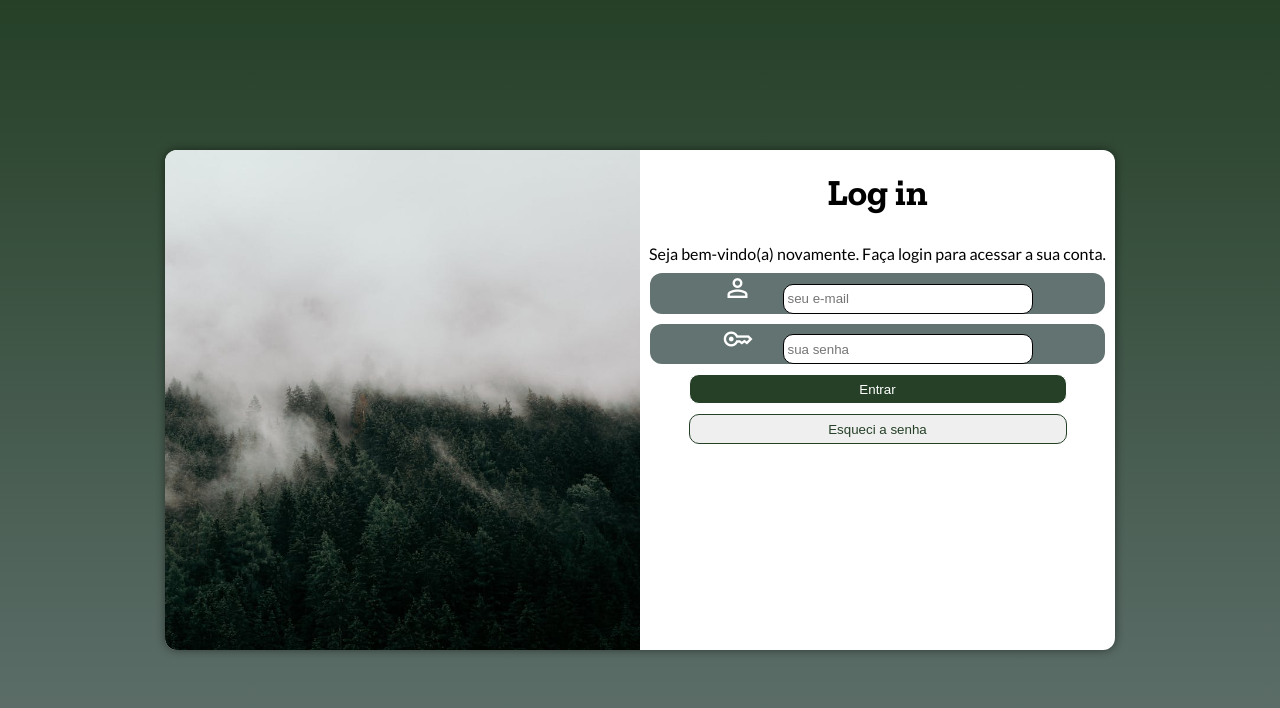
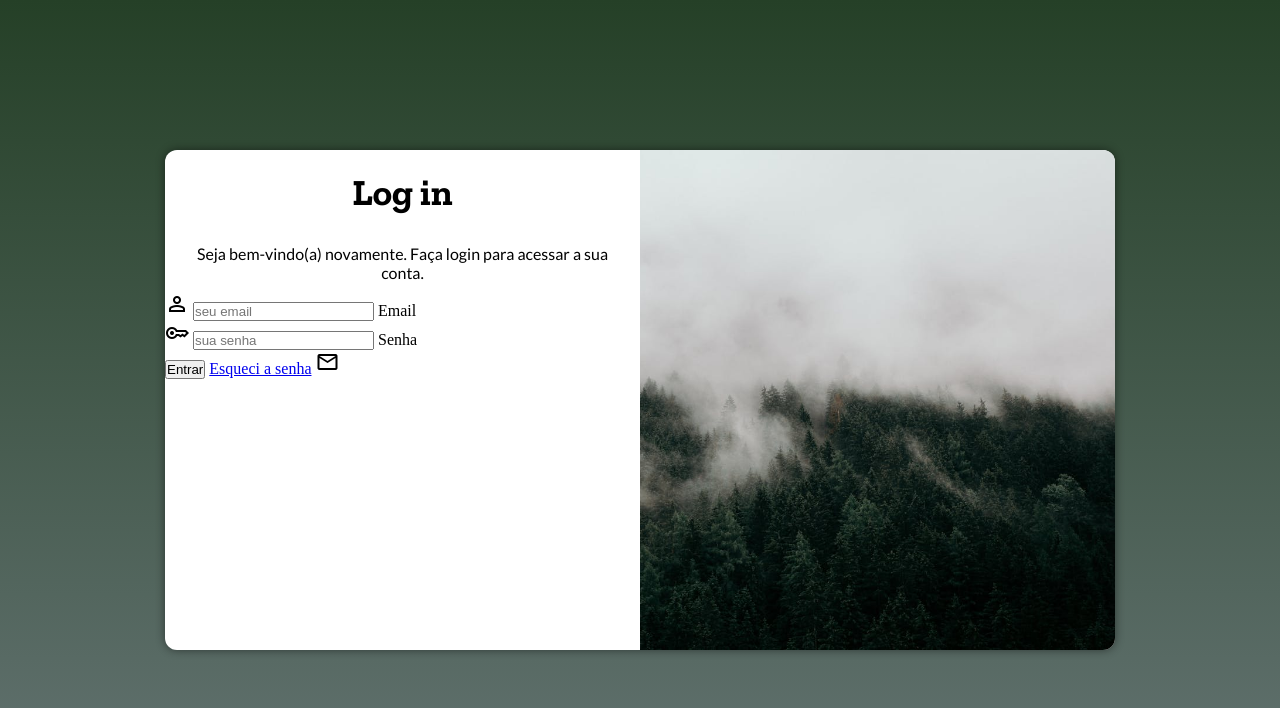
Before and after one commit to jkrocha/projeto-login, a plain HTML site: page index.html in a window 1280 px wide. Drawn offline with nearby package versions, Linux system fonts and the light colour scheme.

Commit message:
formulario

```diff
--- a/estilos/media-query.css
+++ b/estilos/media-query.css
@@ -31,13 +31,13 @@ Grandes telas: acima de 1200px */
     }
 
     #formulario {
-        float: right;
+        float: left;
         width: 50%;
 
     }
 
     #imagem {
-        float: left;
+        float: right;
         width: 50%;
         height: 100%;
     }
--- a/estilos/style.css
+++ b/estilos/style.css
@@ -71,6 +71,7 @@ main {
 
 #formulario {
     display: block;
+
 }
 
 h1 {
@@ -84,31 +85,9 @@ p {
     font-family: var(--fontep);
     text-align: center;
     padding-top: 10px;
+    padding: 10px;
 }
 
-input {
-    height: 30px;
-    border-radius: 10px;
-    width: 250px;
-    padding: 4px;
-    border: 1px solid;
-
-}
-
-#entrar {
-    background-color: var(--cor1);
-    color: white;
-    width: 378px;
-
-}
-
-#senha {
-    border-color: var(--cor1);
-    color: var(--cor1);
-
-    width: 378px;
-
-}
 
 
 #icon, #icon2 {
--- a/index.html
+++ b/index.html
@@ -6,7 +6,6 @@
     <title>Login</title>
     <link rel="stylesheet" href="estilos/style.css">
     <link rel="stylesheet" href="estilos/media-query.css">
-    <link rel="stylesheet" href="https://fonts.googleapis.com/css2?family=Material+Symbols+Outlined:opsz,wght,FILL,GRAD@20..48,100..700,0..1,-50..200" />
     <link rel="stylesheet" href="https://fonts.googleapis.com/css2?family=Material+Symbols+Outlined:opsz,wght,FILL,GRAD@20..48,100..700,0..1,-50..200" />
 </head>
 <body>
@@ -18,24 +17,28 @@
             <div id="formulario">
                 <h1>Log in</h1>
                 <p>Seja bem-vindo(a) novamente. Faça login para acessar a sua conta.</p>
-                <form action="login.php" method="post" id="outro">
+                <form action="login.php" method="post" autocomplete="on">
 
-                    <p>
-                        <span class="material-symbols-outlined" id="icon"> person
-                            <input type="text" name="user" id="iuser" placeholder="seu e-mail">
+                    <div class="campo">
+                        <span class="material-symbols-outlined">
+                            person
+                            </span>
+                        <input type="email" name="email" id="iemail" required placeholder="seu email" autocomplete="email" maxlength="20">
+                        <label for="iemail">Email</label>
+                    </div>
+
+                    <div class="campo">
+                        <span class="material-symbols-outlined">
+                            key
+                            </span>
+                        <input type="password" name="senha" id="isenha" required placeholder="sua senha" autocomplete="current-password" minlength="4" maxlength="8">
+                        <label for="isenha">Senha</label>
+                    </div>
+
+                    <input id="entrar" type="submit" value="Entrar">
+                    <a href="esqueci.html">Esqueci a senha</a>  <span class="material-symbols-outlined">
+                        mail
                         </span>
-                    </p>
-
-                    <p>
-                        <span class="material-symbols-outlined" id="icon2"> key
-                            <input type="password" name="senha" id="isenha" placeholder="sua senha" >
-                        </span>
-                    </p>
-
-
-                    <p><input id="entrar" type="submit" value="Entrar"></p>
-                    <p><input id="senha" type="button" value="Esqueci a senha"></p>
-
 
                 </form>
             </div>
```
